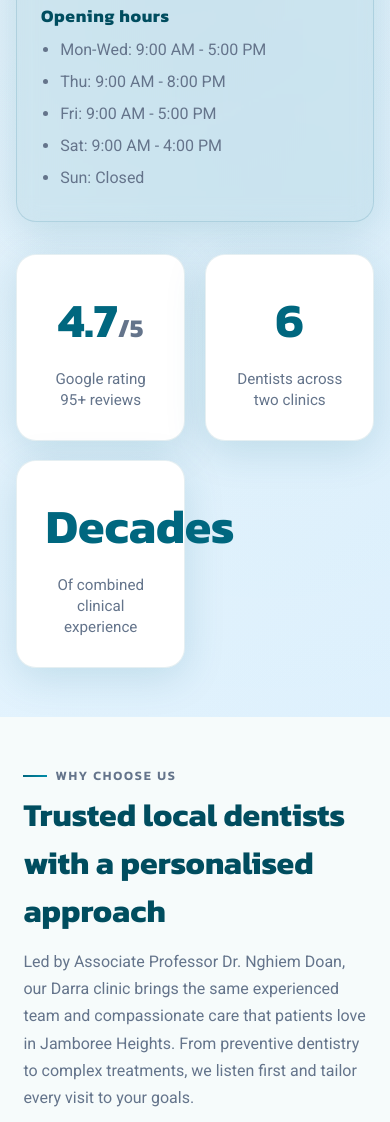
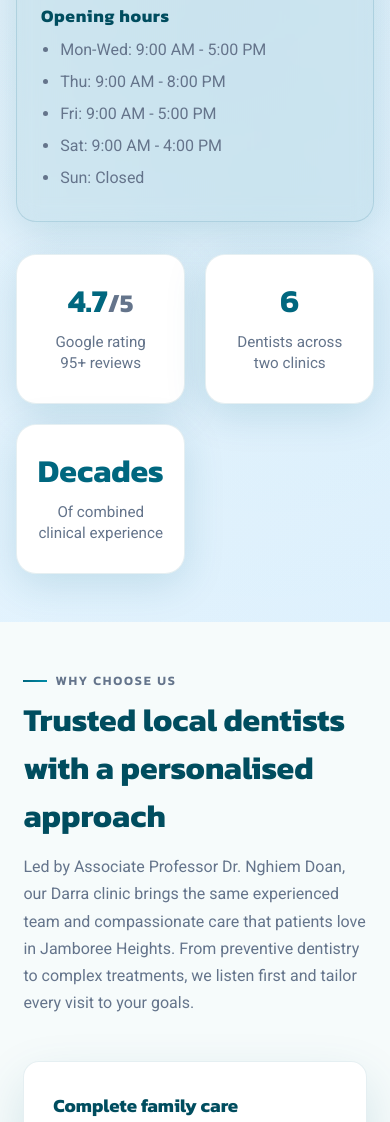
Before and after one commit to radion-x/darra-landing, a plain HTML site: page index.html in a window 390 px wide. Shown: the part 765-1887 px from the top of the page. Drawn offline with Linux system fonts and the light colour scheme.

Commit message:
Fix stat card text overflow - prevent 'Decades' from breaking out of box
- Added word-wrap and overflow-wrap to stat-value and stat-label
- Made stat-value font size responsive with clamp()
- Adjusted stat card padding for better text containment
- Added flexbox centering for consistent card heights

```diff
--- a/styles.css
+++ b/styles.css
@@ -383,13 +383,17 @@ a:hover {
 .stat-card {
     background: #ffffff;
     border-radius: 20px;
-    padding: 1.8rem;
+    padding: 1.8rem 1.2rem;
     text-align: center;
     backdrop-filter: blur(10px);
     box-shadow: 0 10px 40px rgba(0, 103, 127, 0.15);
     border: 1px solid rgba(0, 103, 127, 0.1);
     transition: all 0.3s ease;
     animation: scaleIn 0.6s ease-out both;
+    min-height: 140px;
+    display: flex;
+    flex-direction: column;
+    justify-content: center;
 }
 
 .stat-card:nth-child(1) {
@@ -413,10 +417,13 @@ a:hover {
 
 .stat-value {
     font-family: 'Kanit', sans-serif;
-    font-size: 3rem;
+    font-size: clamp(2rem, 5vw, 3rem);
     margin: 0;
     font-weight: 700;
     color: var(--primary);
+    word-wrap: break-word;
+    overflow-wrap: break-word;
+    line-height: 1.1;
 }
 
 .stat-value span {
@@ -429,6 +436,8 @@ a:hover {
     font-size: 0.95rem;
     color: var(--muted);
     line-height: 1.4;
+    word-wrap: break-word;
+    overflow-wrap: break-word;
 }
 
 .section {
```
